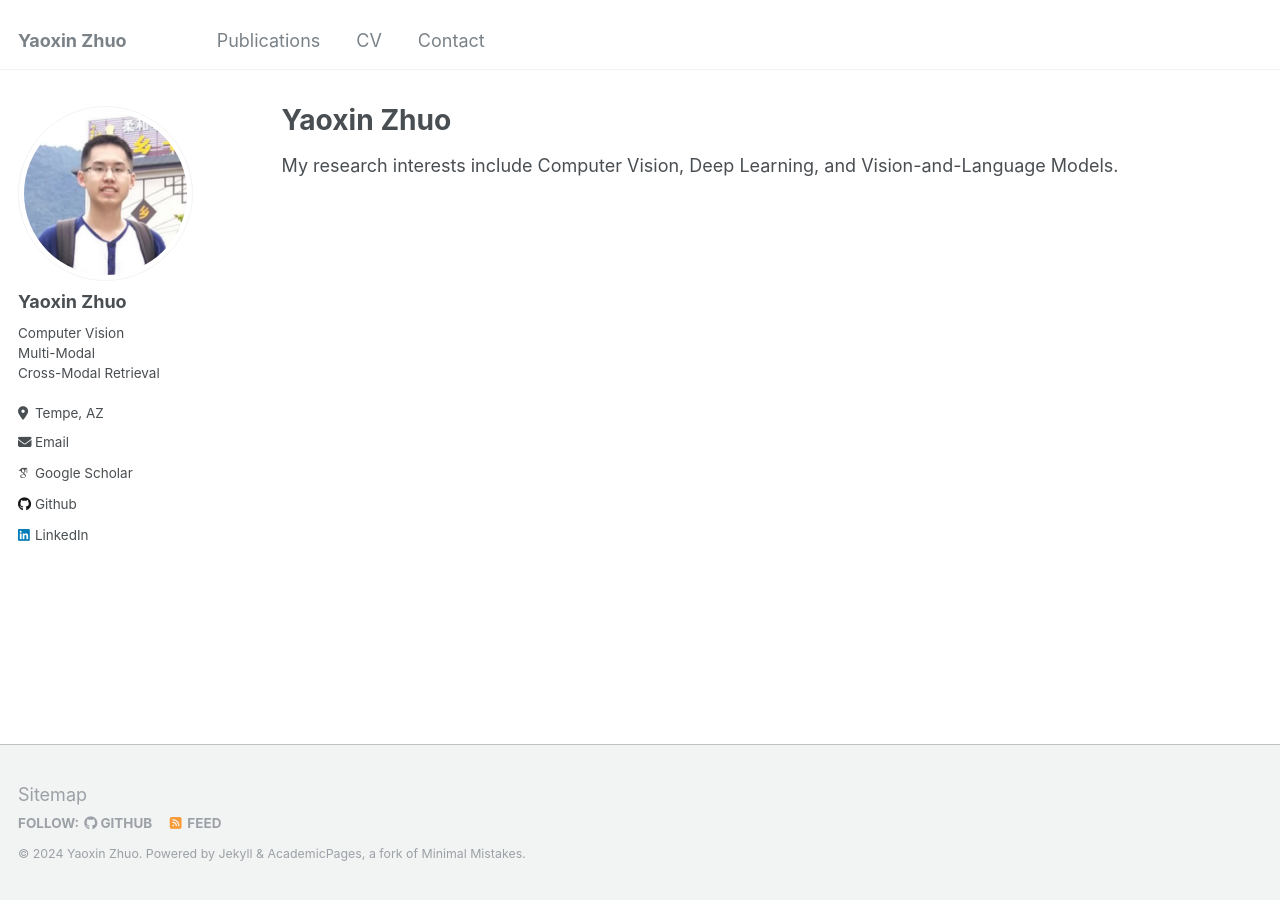
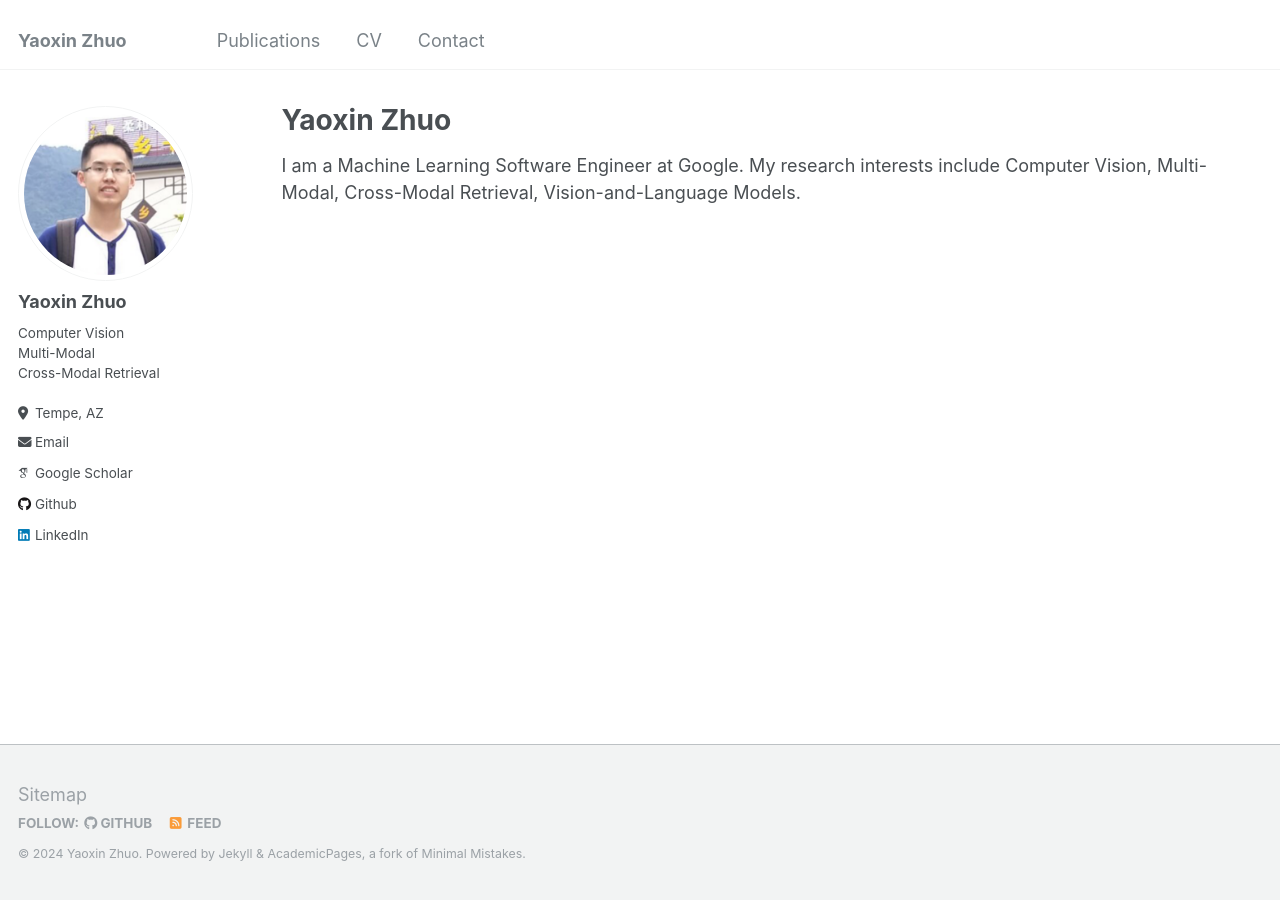
Before and after one commit to yaoxinzhuo/yaoxinzhuo.github.io, a Jekyll site: the page built from _pages/post.md, in a window 1280 px wide. Built offline with Jekyll 4.4.1, drawn with Linux system fonts in a browser that asks for light colours; some web fonts are replaced.

Commit message:
Update post.md

```diff
--- a/_pages/post.md
+++ b/_pages/post.md
@@ -6,4 +6,5 @@ author_profile: true
 redirect_from:
   - /post/
 ---
-My research interests include Computer Vision, Deep Learning, and Vision-and-Language Models.
+I am a Machine Learning Software Engineer at Google.
+My research interests include Computer Vision, Multi-Modal, Cross-Modal Retrieval, Vision-and-Language Models.
```
